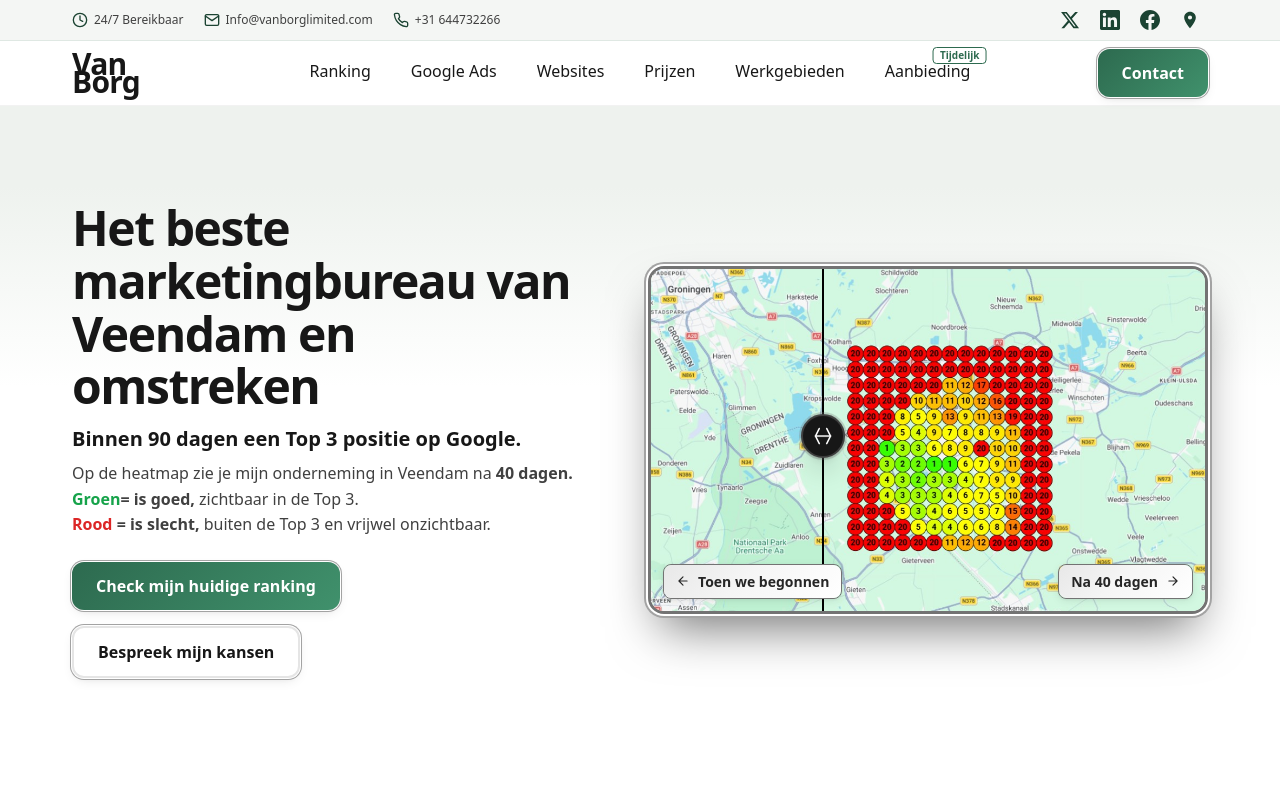
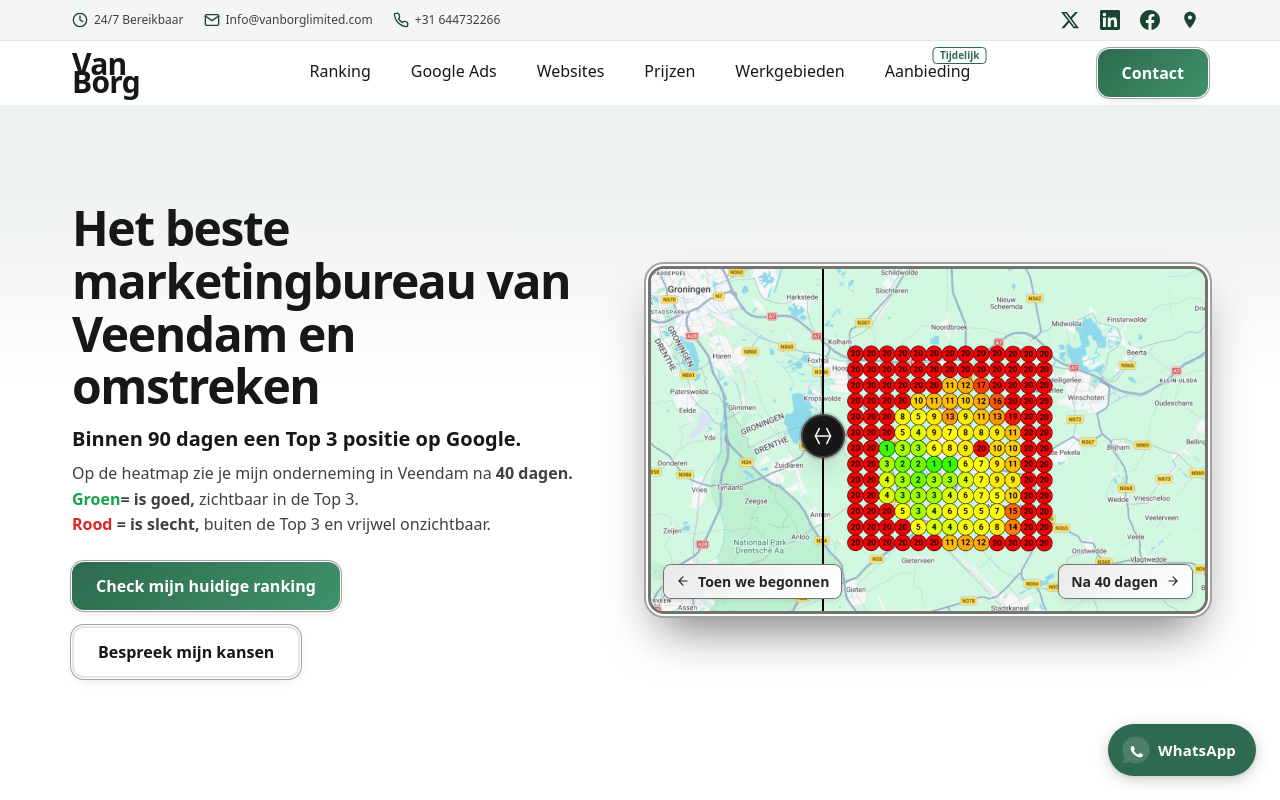
Before and after one commit to VanBorg/Vanborg.com, a React (Vite) app: page / in a window 1280 px wide. Shown: the top 800 px of the page. Built offline with nearby package versions, Linux system fonts and the light colour scheme.

Commit message:
Add WhatsApp floating widget to bottom-right corner
Made-with: Cursor

```diff
--- a/src/App.tsx
+++ b/src/App.tsx
@@ -1,4 +1,5 @@
 import { Routes, Route } from 'react-router-dom'
+import { WhatsAppWidget } from './components/ui/WhatsAppWidget'
 import HomePage from './pages/index'
 import RankingPage from './pages/ranking'
 import AdsPage from './pages/ads'
@@ -16,6 +17,7 @@ import GoogleBedrijfsprofielVeendamPage from './pages/google-bedrijfsprofiel-vee
 
 function App() {
   return (
+    <>
     <Routes>
       <Route path="/" element={<HomePage />} />
       <Route path="/ranking" element={<RankingPage />} />
@@ -33,6 +35,8 @@ function App() {
       <Route path="/404" element={<NotFoundPage />} />
       <Route path="*" element={<NotFoundPage />} />
     </Routes>
+    <WhatsAppWidget />
+    </>
   )
 }
 
--- /dev/null
+++ b/src/components/ui/WhatsAppWidget.tsx
@@ -0,0 +1,34 @@
+const WHATSAPP_NUMBER = '31644732266'
+const WHATSAPP_MESSAGE = encodeURIComponent('Hallo! Ik heb een vraag voor Van Borg.')
+
+export function WhatsAppWidget() {
+  const href = `https://wa.me/${WHATSAPP_NUMBER}?text=${WHATSAPP_MESSAGE}`
+
+  return (
+    <a
+      href={href}
+      target="_blank"
+      rel="noopener noreferrer"
+      className="whatsapp-widget"
+      aria-label="Chat met ons via WhatsApp"
+    >
+      <svg
+        xmlns="http://www.w3.org/2000/svg"
+        viewBox="0 0 32 32"
+        aria-hidden="true"
+        focusable="false"
+      >
+        <path
+          d="M16 .5C7.44.5.5 7.44.5 16c0 2.72.7 5.36 2.04 7.68L.5 31.5l8.08-2.04A15.45 15.45 0 0 0 16 31.5C24.56 31.5 31.5 24.56 31.5 16S24.56.5 16 .5z"
+          fill="#fff"
+          opacity="0.15"
+        />
+        <path
+          d="M23.18 20.54c-.34-.17-2.02-1-2.34-1.11-.32-.11-.55-.17-.78.17-.23.34-.89 1.11-1.09 1.34-.2.23-.4.26-.74.09-.34-.17-1.44-.53-2.74-1.69-1.01-.9-1.69-2.01-1.89-2.35-.2-.34-.02-.52.15-.69.16-.15.34-.4.51-.6.17-.2.23-.34.34-.57.11-.23.06-.43-.03-.6-.09-.17-.78-1.88-1.07-2.58-.28-.68-.57-.59-.78-.6h-.66c-.23 0-.6.09-.91.43-.32.34-1.21 1.18-1.21 2.88s1.24 3.34 1.41 3.57c.17.23 2.44 3.73 5.92 5.23.83.36 1.47.57 1.98.73.83.26 1.59.23 2.18.14.67-.1 2.02-.83 2.3-1.63.28-.8.28-1.49.2-1.63-.09-.14-.32-.23-.66-.4z"
+          fill="#fff"
+        />
+      </svg>
+      <span className="whatsapp-widget__label">WhatsApp</span>
+    </a>
+  )
+}
--- /dev/null
+++ b/src/styles/components/whatsapp-widget.css
@@ -0,0 +1,55 @@
+/* WhatsApp floating widget – bottom-right corner */
+.whatsapp-widget {
+  position: fixed;
+  bottom: 1.5rem;
+  right: 1.5rem;
+  z-index: 9999;
+
+  display: flex;
+  align-items: center;
+  gap: 0.5rem;
+
+  background: var(--accent-green);
+  color: #fff;
+  border-radius: 50rem;
+  padding: 0.75rem 1.25rem 0.75rem 0.875rem;
+  box-shadow: 0 4px 16px rgba(0, 0, 0, 0.18), 0 1px 4px rgba(0, 0, 0, 0.1);
+
+  text-decoration: none;
+  font-weight: 600;
+  font-size: 0.9375rem;
+  letter-spacing: 0.01em;
+  white-space: nowrap;
+
+  transition: transform 0.2s ease, box-shadow 0.2s ease;
+}
+
+.whatsapp-widget:hover,
+.whatsapp-widget:focus-visible {
+  transform: translateY(-3px) scale(1.03);
+  box-shadow: 0 8px 24px rgba(0, 0, 0, 0.22), 0 2px 6px rgba(0, 0, 0, 0.12);
+  color: #fff;
+  text-decoration: none;
+}
+
+.whatsapp-widget svg {
+  width: 1.75rem;
+  height: 1.75rem;
+  flex-shrink: 0;
+}
+
+.whatsapp-widget__label {
+  line-height: 1;
+}
+
+/* On very small screens collapse to icon-only */
+@media (max-width: 360px) {
+  .whatsapp-widget {
+    padding: 0.875rem;
+    border-radius: 50%;
+  }
+
+  .whatsapp-widget__label {
+    display: none;
+  }
+}
--- a/src/styles/index.css
+++ b/src/styles/index.css
@@ -20,6 +20,7 @@
 @import './components/prijzen-tabel.css';
 @import './components/legal-content.css';
 @import './components/location-map.css';
+@import './components/whatsapp-widget.css';
 
 @tailwind base;
 @tailwind components;
```
